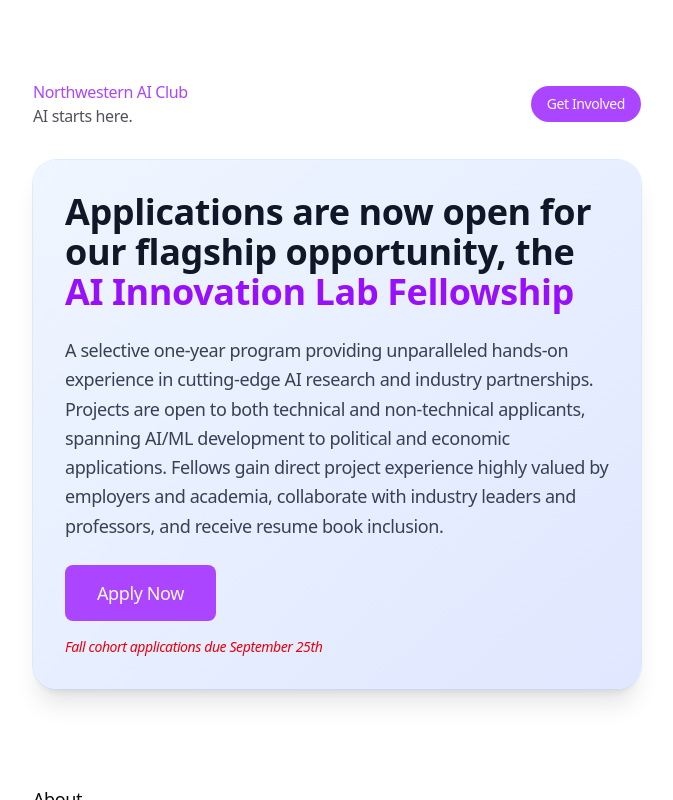
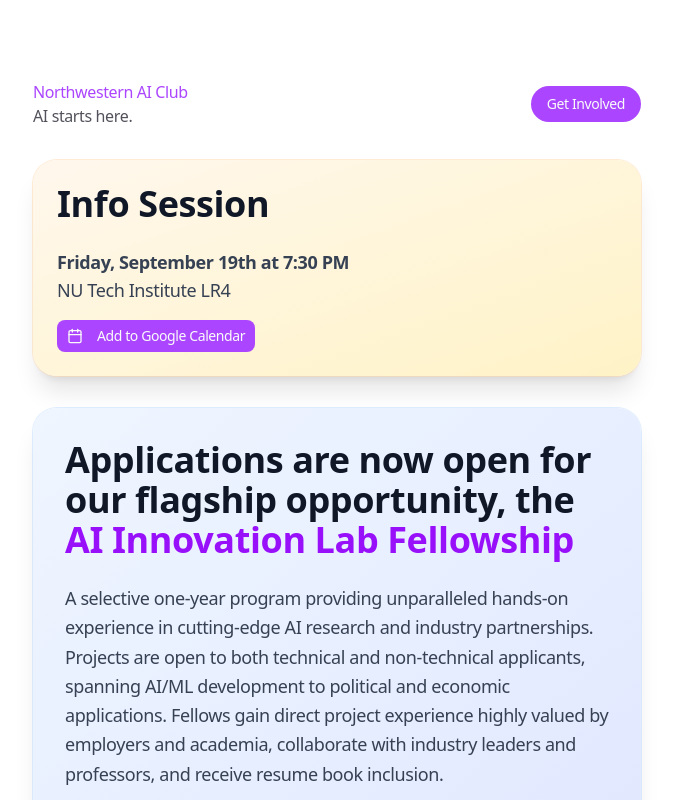
Before and after one commit to alexsafayan/nu-ai-club-website, a Next.js app: page / in a window 1280 px wide. Shown: the top 800 px of the page, without its empty margins (303-976 px from the left). Built offline with nearby package versions, Linux system fonts and the light colour scheme.

Commit message:
info session

```diff
--- a/app/page.tsx
+++ b/app/page.tsx
@@ -1,6 +1,6 @@
 'use client'
 import { motion } from 'motion/react'
-import { XIcon, ChevronUp, ArrowUpRight } from 'lucide-react'
+import { XIcon, ChevronUp, ArrowUpRight, Calendar } from 'lucide-react'
 import { Spotlight } from '@/components/ui/spotlight'
 import { MagneticButton } from '@/components/ui/magnetic-button'
 import {
@@ -137,6 +137,50 @@
                 variants={VARIANTS_SECTION}
                 transition={TRANSITION_SECTION}
                 className="relative"
+            >
+                <div className="relative rounded-3xl bg-gradient-to-br from-orange-50 to-amber-100 p-6 shadow-xl ring-1 ring-orange-200/50 dark:from-orange-950/30 dark:to-amber-950/30 dark:ring-orange-800/30">
+                    <div className="space-y-4">
+                        <motion.h2
+                            initial={{ opacity: 0, y: 20 }}
+                            animate={{ opacity: 1, y: 0 }}
+                            transition={{ delay: 0.2 }}
+                            className="mb-6 text-3xl font-bold text-gray-900 dark:text-white md:text-4xl"
+                        >
+                            Info Session
+                        </motion.h2>
+                        <motion.p
+                            initial={{ opacity: 0, y: 20 }}
+                            animate={{ opacity: 1, y: 0 }}
+                            transition={{ delay: 0.2 }}
+                            className="text-lg text-gray-700 dark:text-gray-300"
+                        >
+                            <strong>Friday, September 19th at 7:30 PM</strong><br />
+                            NU Tech Institute LR4
+                        </motion.p>
+                        <motion.div
+                            initial={{ opacity: 0, y: 20 }}
+                            animate={{ opacity: 1, y: 0 }}
+                            transition={{ delay: 0.3 }}
+                        >
+                            <MagneticButton asChild size="sm">
+                                <a
+                                    href="https://www.google.com/calendar/render?action=TEMPLATE&text=Northwestern+AI+Club+Info+Session&details=Join+us+for+an+information+session+about+the+Northwestern+AI+Club+and+our+flagship+AI+Innovation+Lab+Fellowship+program.+Learn+about+opportunities+for+both+technical+and+non-technical+students.&location=NU+Tech+Institute+LR4&dates=20250919T193000/20250919T203000&ctz=America%2FChicago"
+                                    target="_blank"
+                                    rel="noopener noreferrer"
+                                >
+                                    <Calendar className="h-4 w-4 mr-2" />
+                                    Add to Google Calendar
+                                </a>
+                            </MagneticButton>
+                        </motion.div>
+                    </div>
+                </div>
+            </motion.section>
+
+            <motion.section
+                variants={VARIANTS_SECTION}
+                transition={TRANSITION_SECTION}
+                className="relative -mt-16"
             >
                 <div className="relative rounded-3xl bg-gradient-to-br from-blue-50 to-indigo-100 p-8 shadow-xl ring-1 ring-blue-200/50 dark:from-blue-950/30 dark:to-indigo-950/30 dark:ring-blue-800/30">
                     <div className="">
```
